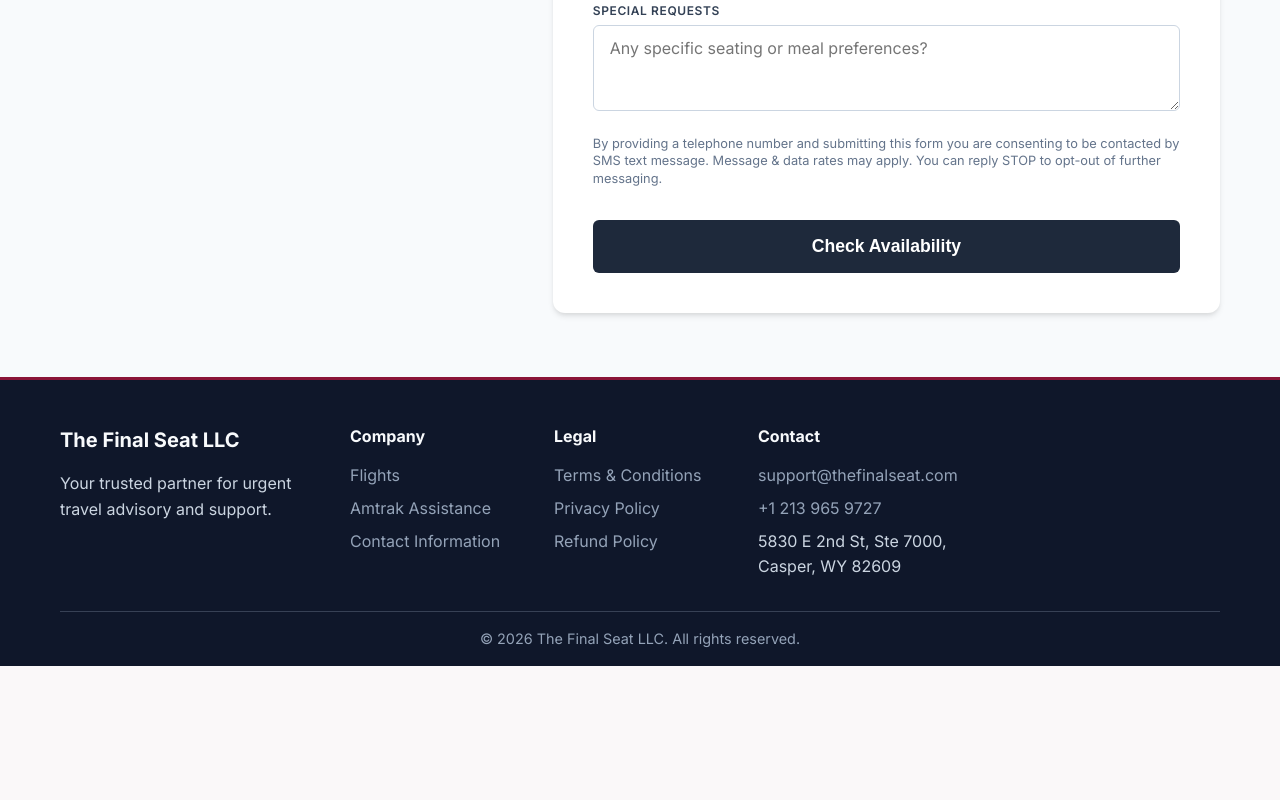
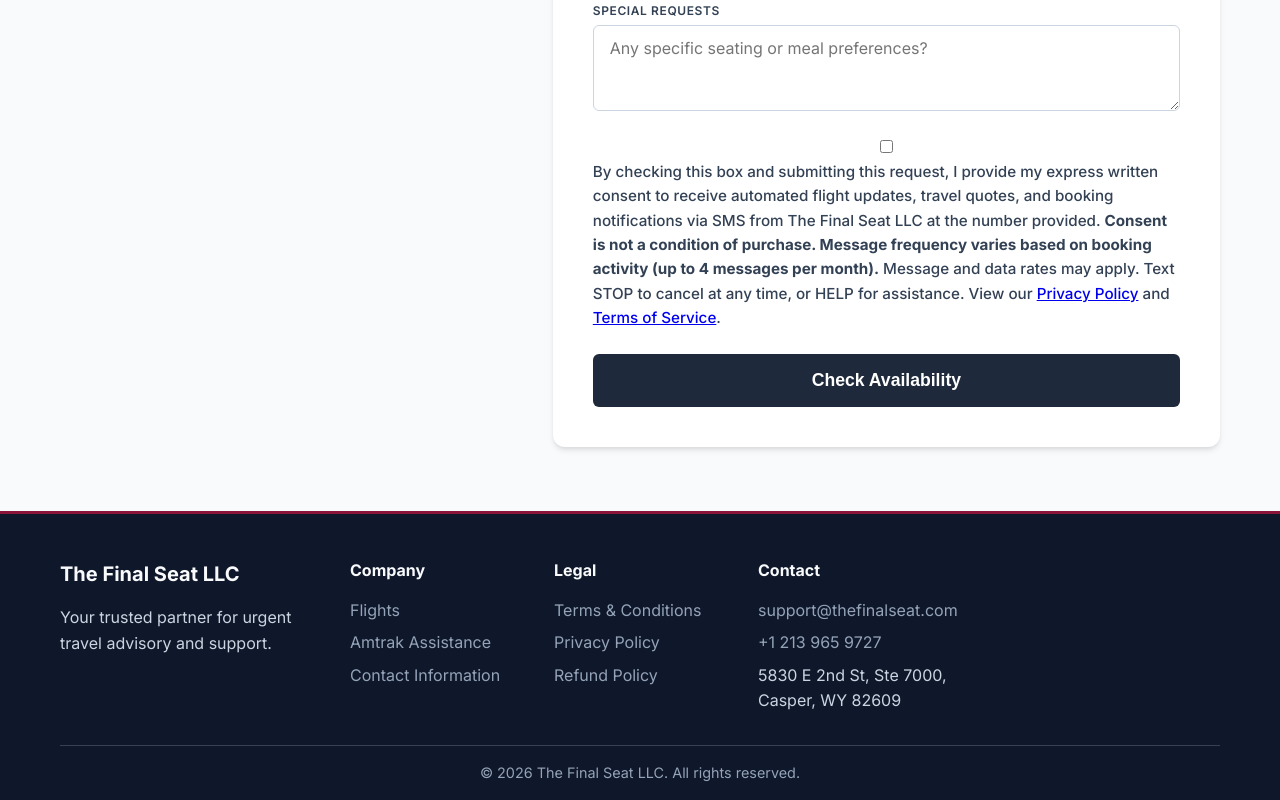
Before and after one commit to vian1608/thefinalseat, a React (Create React App) app in the folder frontend/: page /flight-bos-to-dub in a window 1280 px wide. Shown: the part 940-1740 px from the top of the page. Before the commit the page ends 1606 px from the top, so only its background shows below. Built offline with nearby package versions, Linux system fonts and the light colour scheme.

Commit message:
Update booking forms with SMS opt-in compliance block

```diff
--- a/frontend/src/pages/AirlineRoute.js
+++ b/frontend/src/pages/AirlineRoute.js
@@ -13,6 +13,7 @@
   const [formData, setFormData] = useState({
     passengerName: '',
     passengerEmail: '',
+    passengerPhone: '',
     originCity: '',
     destinationCity: '',
     passengerCount: '1',
@@ -41,6 +42,7 @@
       const payload = {
         name: formData.passengerName,
         email: formData.passengerEmail || 'route-inquiry@thefinalseat.com',
+        phone: formData.passengerPhone,
         origin: formData.originCity,
         destination: formData.destinationCity,
         passengers: formData.passengerCount,
@@ -53,7 +55,7 @@
       setSubmitMessage(
         result.message || 'Flight query received. Our team will reach out with itinerary quotes shortly.'
       );
-      setFormData({ passengerName: '', passengerEmail: '', originCity: '', destinationCity: '', passengerCount: '1' });
+      setFormData({ passengerName: '', passengerEmail: '', passengerPhone: '', originCity: '', destinationCity: '', passengerCount: '1' });
     } catch (error) {
       setSubmitStatus('error');
       setSubmitMessage('Unable to submit your request right now. Please call us directly.');
@@ -157,6 +159,18 @@
                 />
               </div>
               <div className="form-group">
+                <label htmlFor="passengerPhone">Phone Number</label>
+                <input
+                  type="tel"
+                  id="passengerPhone"
+                  name="passengerPhone"
+                  value={formData.passengerPhone}
+                  onChange={handleChange}
+                  required
+                  placeholder="+1 555 123 4567"
+                />
+              </div>
+              <div className="form-group">
                 <label htmlFor="originCity">Origin City</label>
                 <input
                   type="text"
@@ -202,9 +216,27 @@
               </p>
             )}
 
-            <button type="submit" className="submit-btn" disabled={submitStatus === 'submitting'}>
-              {submitStatus === 'submitting' ? 'Submitting...' : 'Submit Flight Query'}
-            </button>
+            {/* SMS OPT-IN COMPLIANCE DISCLOSURE BLOCK */}
+            <div className="md:col-span-2 mt-4 bg-slate-50 p-4 rounded-lg border border-slate-200">
+              <div className="flex items-start gap-3">
+                <input
+                  type="checkbox"
+                  id="smsOptIn"
+                  name="smsOptIn"
+                  required
+                  className="mt-1 h-4 w-4 rounded border-slate-300 text-indigo-600 focus:ring-indigo-500"
+                />
+                <label htmlFor="smsOptIn" className="text-xs text-slate-600 leading-relaxed">
+                  By checking this box and submitting this request, I provide my express written consent to receive automated flight updates, travel quotes, and booking notifications via SMS from The Final Seat LLC at the number provided. <strong>Consent is not a condition of purchase. Message frequency varies based on booking activity (up to 4 messages per month).</strong> Message and data rates may apply. Text STOP to cancel at any time, or HELP for assistance. View our <a href="/privacy-policy" className="text-indigo-600 underline hover:text-indigo-800">Privacy Policy</a> and <a href="/terms" className="text-indigo-600 underline hover:text-indigo-800">Terms of Service</a>.
+                </label>
+              </div>
+            </div>
+
+            <div className="md:col-span-2 mt-2">
+              <button type="submit" className="w-full p-4 bg-slate-900 hover:bg-slate-800 text-white font-bold rounded-xl transition duration-150 ease-in-out text-sm shadow-sm" disabled={submitStatus === 'submitting'}>
+                {submitStatus === 'submitting' ? 'Submitting...' : 'Submit Flight Query'}
+              </button>
+            </div>
           </form>
         </div>
 
--- a/frontend/src/pages/FlightRoute.js
+++ b/frontend/src/pages/FlightRoute.js
@@ -208,13 +208,27 @@
                 </p>
               )}
 
-              <p className="sms-disclaimer" style={{ fontSize: '0.8rem', color: '#64748b', marginBottom: '1rem', lineHeight: '1.4' }}>
-                By providing a telephone number and submitting this form you are consenting to be contacted by SMS text message. Message &amp; data rates may apply. You can reply STOP to opt-out of further messaging.
-              </p>
+              {/* SMS OPT-IN COMPLIANCE DISCLOSURE BLOCK */}
+              <div className="md:col-span-2 mt-4 bg-slate-50 p-4 rounded-lg border border-slate-200">
+                <div className="flex items-start gap-3">
+                  <input
+                    type="checkbox"
+                    id="smsOptIn"
+                    name="smsOptIn"
+                    required
+                    className="mt-1 h-4 w-4 rounded border-slate-300 text-indigo-600 focus:ring-indigo-500"
+                  />
+                  <label htmlFor="smsOptIn" className="text-xs text-slate-600 leading-relaxed">
+                    By checking this box and submitting this request, I provide my express written consent to receive automated flight updates, travel quotes, and booking notifications via SMS from The Final Seat LLC at the number provided. <strong>Consent is not a condition of purchase. Message frequency varies based on booking activity (up to 4 messages per month).</strong> Message and data rates may apply. Text STOP to cancel at any time, or HELP for assistance. View our <a href="/privacy-policy" className="text-indigo-600 underline hover:text-indigo-800">Privacy Policy</a> and <a href="/terms" className="text-indigo-600 underline hover:text-indigo-800">Terms of Service</a>.
+                  </label>
+                </div>
+              </div>
 
-              <button type="submit" className="flight-route-submit-btn" disabled={submitStatus === 'submitting'}>
-                {submitStatus === 'submitting' ? 'Checking...' : 'Check Availability'}
-              </button>
+              <div className="md:col-span-2 mt-2">
+                <button type="submit" className="w-full p-4 bg-slate-900 hover:bg-slate-800 text-white font-bold rounded-xl transition duration-150 ease-in-out text-sm shadow-sm flight-route-submit-btn" disabled={submitStatus === 'submitting'}>
+                  {submitStatus === 'submitting' ? 'Checking...' : 'Check Availability'}
+                </button>
+              </div>
             </form>
               </div>
             </div>
--- a/frontend/src/pages/TrainRoute.js
+++ b/frontend/src/pages/TrainRoute.js
@@ -188,13 +188,27 @@
                 </p>
               )}
 
-              <p className="sms-disclaimer" style={{ fontSize: '0.8rem', color: '#64748b', marginBottom: '1rem', lineHeight: '1.4' }}>
-                By providing a telephone number and submitting this form you are consenting to be contacted by SMS text message. Message &amp; data rates may apply. You can reply STOP to opt-out of further messaging.
-              </p>
+              {/* SMS OPT-IN COMPLIANCE DISCLOSURE BLOCK */}
+              <div className="md:col-span-2 mt-4 bg-slate-50 p-4 rounded-lg border border-slate-200">
+                <div className="flex items-start gap-3">
+                  <input
+                    type="checkbox"
+                    id="smsOptIn"
+                    name="smsOptIn"
+                    required
+                    className="mt-1 h-4 w-4 rounded border-slate-300 text-indigo-600 focus:ring-indigo-500"
+                  />
+                  <label htmlFor="smsOptIn" className="text-xs text-slate-600 leading-relaxed">
+                    By checking this box and submitting this request, I provide my express written consent to receive automated flight updates, travel quotes, and booking notifications via SMS from The Final Seat LLC at the number provided. <strong>Consent is not a condition of purchase. Message frequency varies based on booking activity (up to 4 messages per month).</strong> Message and data rates may apply. Text STOP to cancel at any time, or HELP for assistance. View our <a href="/privacy-policy" className="text-indigo-600 underline hover:text-indigo-800">Privacy Policy</a> and <a href="/terms" className="text-indigo-600 underline hover:text-indigo-800">Terms of Service</a>.
+                  </label>
+                </div>
+              </div>
 
-              <button type="submit" className="train-route-submit-btn" disabled={submitStatus === 'submitting'}>
-                {submitStatus === 'submitting' ? 'Checking...' : 'Check Availability'}
-              </button>
+              <div className="md:col-span-2 mt-2">
+                <button type="submit" className="w-full p-4 bg-slate-900 hover:bg-slate-800 text-white font-bold rounded-xl transition duration-150 ease-in-out text-sm shadow-sm train-route-submit-btn" disabled={submitStatus === 'submitting'}>
+                  {submitStatus === 'submitting' ? 'Checking...' : 'Check Availability'}
+                </button>
+              </div>
             </form>
               </div>
             </div>
```
